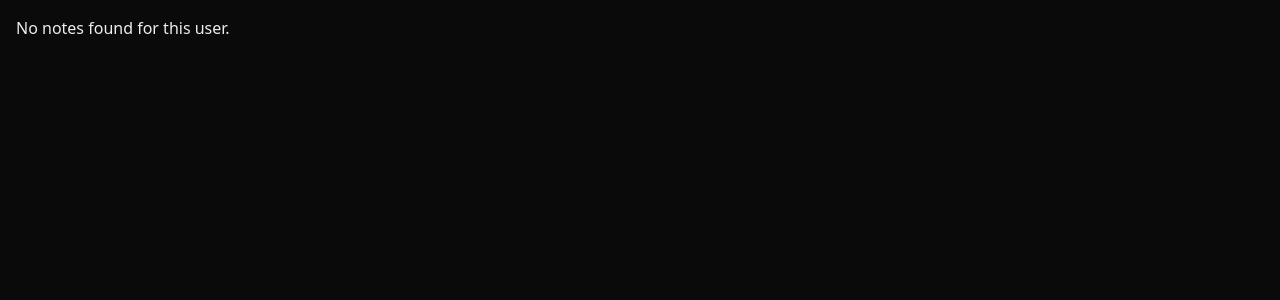
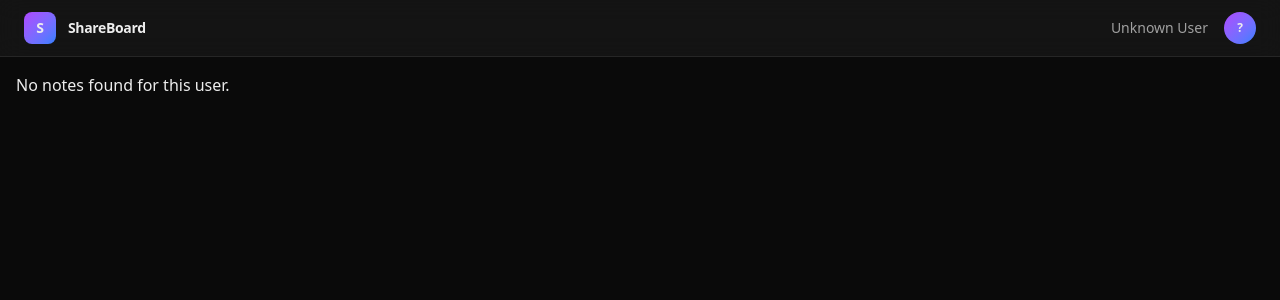
Before and after one commit to Aakash-shrestha/share-board, a Next.js app: page /note/1 in a window 1280 px wide. Shown: the top 300 px of the page. Built offline with nearby package versions, Linux system fonts and the light colour scheme; no server answers; the database is empty.

Commit message:
added layout page for notes

```diff
--- /dev/null
+++ b/app/note/[id]/Layout.tsx
@@ -0,0 +1,40 @@
+import { prisma } from "@/lib/prisma";
+
+export default async function NoteLayout({
+  children,
+  params,
+}: {
+  children: React.ReactNode;
+  params: Promise<{ id: string }>;
+}) {
+  const { id } = await params;
+
+  const user = await prisma.user.findUnique({
+    where: { id },
+    select: { name: true },
+  });
+
+  return (
+    <div className="flex h-screen flex-col overflow-hidden bg-neutral-950">
+      <header className="flex items-center justify-between border-b border-neutral-800 bg-neutral-900/80 px-6 py-3 backdrop-blur-md">
+        <div className="flex items-center gap-3">
+          <div className="flex h-8 w-8 items-center justify-center rounded-lg bg-linear-to-br from-purple-500 to-blue-500 text-sm font-bold">
+            S
+          </div>
+          <span className="text-sm font-semibold tracking-tight">
+            ShareBoard
+          </span>
+        </div>
+        <div className="flex items-center gap-4">
+          <span className="text-sm text-neutral-400">
+            {user?.name ?? "Unknown User"}
+          </span>
+          <div className="h-8 w-8 rounded-full bg-linear-to-br from-purple-500 to-blue-500 flex items-center justify-center text-xs font-bold">
+            {user?.name?.charAt(0).toUpperCase() ?? "?"}
+          </div>
+        </div>
+      </header>
+      <main className="flex-1 overflow-hidden">{children}</main>
+    </div>
+  );
+}
```
